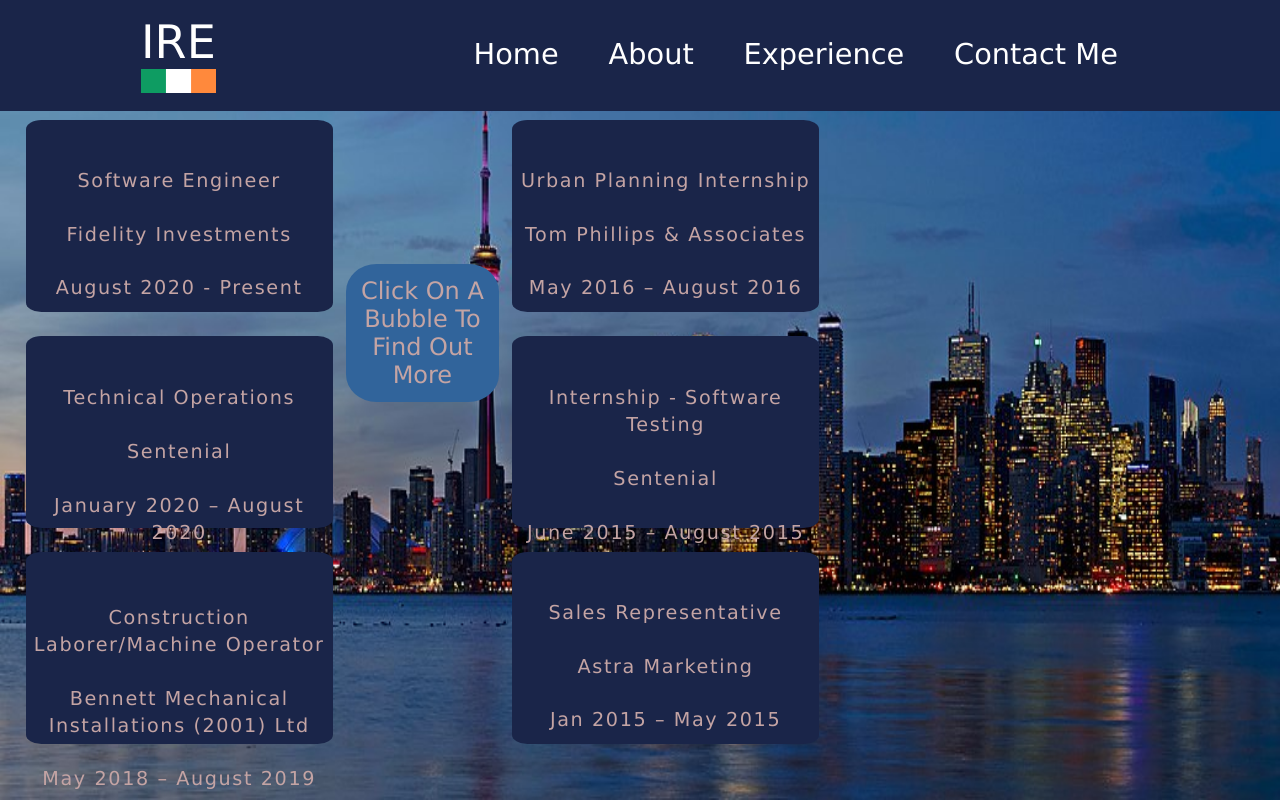
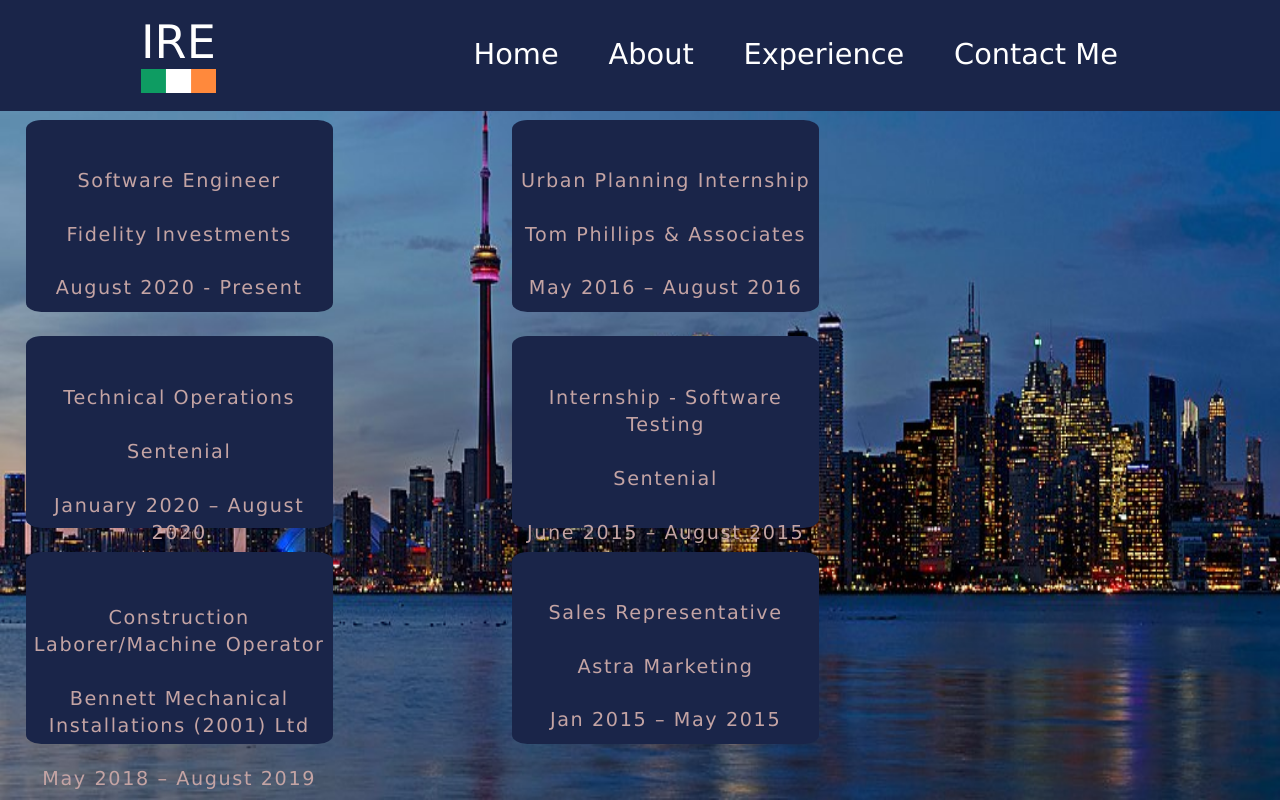
Before and after one commit to stone-monkeys/react-deploy, a React (Create React App) app: page /experience in a window 1280 px wide. Built offline with nearby package versions, Linux system fonts and the light colour scheme.

Commit message:
deploy react app to github pages

```diff
--- a/src/Experience.js
+++ b/src/Experience.js
@@ -207,7 +207,7 @@ class Experience extends Component {
 
             </ul>
 
-            <div><p id="mes">Click On A Bubble To Find Out More</p></div>
+            {/* <div><p id="mes">Click On A Bubble To Find Out More</p></div> */}
            </div>
         );
     }
```
Also changed, not shown: 1 other file (tests, documents, lock files or other folders).
